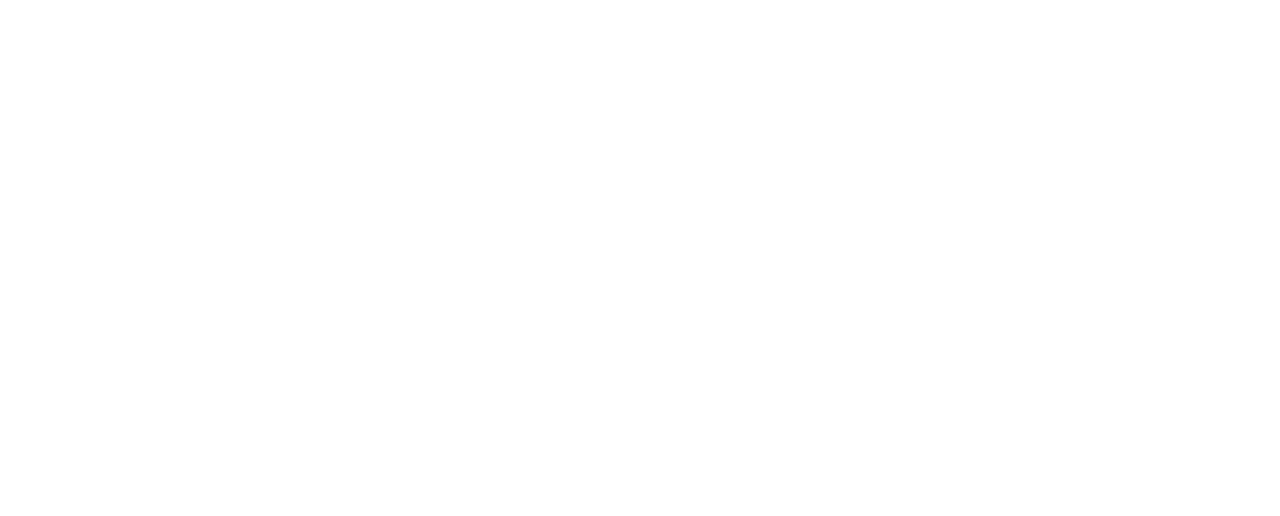
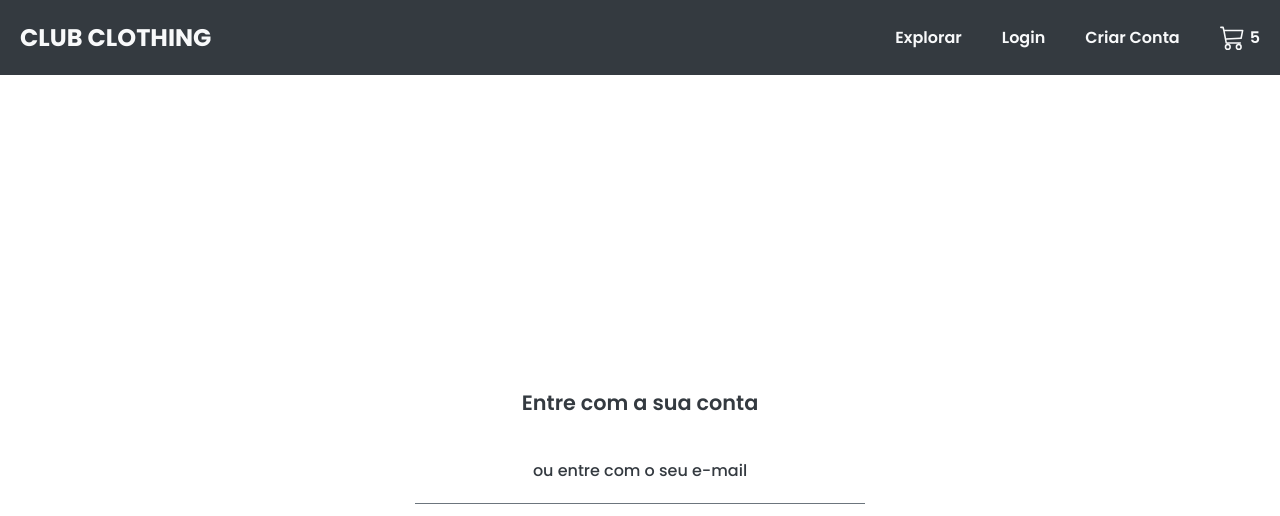
Before and after one commit to m45marcelo/CLUB_ECOMMERCE-FRONTEND, a React (Vite) app: page /login in a window 1280 px wide. Before the commit this address had no page. Shown: the top 516 px of the page. Built offline with nearby package versions, Linux system fonts and the light colour scheme.

Commit message:
feat: add initial Login Page and login Route

```diff
--- a/src/App.tsx
+++ b/src/App.tsx
@@ -1,11 +1,15 @@
 import { BrowserRouter, Routes, Route } from "react-router-dom";
+
+//pages
 import HomePage from "./pages/Home/Home.page";
+import LoginPage from "./pages/Login/login.page";
 
 function App() {
     return (
         <BrowserRouter>
             <Routes>
                 <Route path="/" element={<HomePage/>}/>
+                <Route path="/login" element={<LoginPage />}/>
             </Routes>
         </BrowserRouter>
     )
--- a/src/components/Category_Item/Category_Item.styles.ts
+++ b/src/components/Category_Item/Category_Item.styles.ts
@@ -31,7 +31,7 @@
     padding-right: 30px;
     padding-left: 30px;
     border-radius: 10px;
-    border: 1px solid #212529;
+    border: 1px solid ${Colors.primary};
     box-shadow: 0px 4px 4px rgba(0, 0, 0, 0.25);
     transition: all 0.5s ease;
     margin: 5px 0px;
--- a/src/components/Header/Header.componet.tsx
+++ b/src/components/Header/Header.componet.tsx
@@ -1,14 +1,20 @@
 import { BsCart3 } from 'react-icons/bs';
 
 import { HeaderContainer, HeaderItem, HeaderItems, HeaderTitle } from './Header.styled';
+import { useNavigate } from 'react-router-dom';
 
 const Header = () =>{
+    const navigate = useNavigate();
+
+    const handleLoginClick = () => {
+        navigate('/login')
+    }
     return (
         <HeaderContainer>
             <HeaderTitle>CLUB CLOTHING</HeaderTitle>
                 <HeaderItems>
                     <HeaderItem>Explorar</HeaderItem>
-                    <HeaderItem>Login</HeaderItem>
+                    <HeaderItem onClick={handleLoginClick}>Login</HeaderItem>
                     <HeaderItem>Criar Conta</HeaderItem>
                     <HeaderItem>
                         <BsCart3 size={25}/>
--- a/src/components/Header/Header.styled.ts
+++ b/src/components/Header/Header.styled.ts
@@ -30,6 +30,10 @@
     &:nth-child(2),
     &:nth-child(3) {
     margin-right: 40px;
+
+    &:hover{
+        cursor: pointer;
+    }
 }
 
 `
--- /dev/null
+++ b/src/pages/Login/login.page.tsx
@@ -0,0 +1,21 @@
+import Header from "../../components/Header/Header.componet"
+import { LoginContainer, LoginContent, LoginHeadline, LoginInputContainer, LoginSubtitle } from "./login.styles"
+
+const LoginPage = () => {
+    return(
+        <>
+        <Header/>
+        <LoginContainer>
+            <LoginContent>
+            <LoginHeadline>Entre com a sua conta</LoginHeadline>
+            <LoginSubtitle>ou entre com o seu e-mail</LoginSubtitle>
+
+            <LoginInputContainer>{/* Email input */}</LoginInputContainer>
+            <LoginInputContainer>{/* Password input */}</LoginInputContainer>
+            </LoginContent>
+        </LoginContainer>
+    </>
+    )
+}
+
+export default LoginPage
--- /dev/null
+++ b/src/pages/Login/login.styles.ts
@@ -0,0 +1,44 @@
+import styled from "styled-components";
+import Colors from "../../theme/theme";
+
+export const LoginContainer = styled.div`
+    height: 100%;
+    display: flex;
+    align-items: center;
+    justify-content: center;
+`;
+
+export const LoginHeadline = styled.p`
+    font-weight: 600;
+    font-size: 1.3rem;
+    margin-bottom: 20px;
+    color: ${Colors.text.dark};
+`;
+
+export const LoginContent = styled.div`
+    display: flex;
+    flex-direction: column;
+    align-items: center;
+    width: 450px;
+`;
+
+export const LoginSubtitle = styled.p`
+    color: ${Colors.text.dark};
+    padding-bottom: 20px;
+    border-bottom: 1px solid #6c757d;
+    width: 100%;
+    margin-top: 20px;
+    text-align: center;
+    font-weight: 500;
+    margin-bottom: 20px;
+`;
+
+export const LoginInputContainer = styled.div`
+    width: 100%;
+    margin-bottom: 20px;
+
+    p:nth-child(1) {
+        font-weight: 600;
+        margin-bottom: 5px;
+    }
+`;
```
